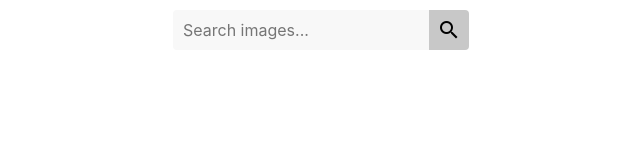
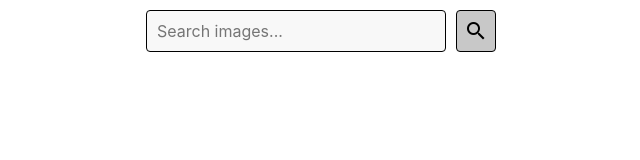
Before and after one commit to cs050383bav/goit-js-hw-11, a website built with Parcel: page src/index.html in a window 1280 px wide. Shown: the whole page, without its empty margins (319-959 px from the left). Built offline with nearby package versions, Linux system fonts and the light colour scheme.

Commit message:
Update _example.scss

```diff
--- a/src/sass/_example.scss
+++ b/src/sass/_example.scss
@@ -40,10 +40,12 @@ p {
 }
 
 .search-form input {
-  width: 20%;
-  border-radius: 4px 0 0 4px;
-  border: rgb(5, 5, 5);
-  // outline: none;
+  width: 300px;
+  border-radius: 4px 4px 4px 4px;
+  // border: rgb(5, 5, 5);
+  border: 1px solid;
+  // outline-style: solid;
+  // outline-color: #000;
   background-color: rgb(248, 248, 248);
   padding: 8px 10px;
   font: inherit;
@@ -51,13 +53,14 @@ p {
 
 .search-form button {
   display: flex;
+  margin-left: 10px;
   justify-content: center;
   align-items: center;
   width: 2.5em;
-  border: none;
+  border: 1px solid;
   background-color: rgb(200, 200, 200);
 
-  border-radius: 0 4px 4px 0;
+  border-radius: 4px 4px 4px 4px;
   cursor: pointer;
 }
 
@@ -140,7 +143,7 @@ p {
   display: flex;
   flex-direction: column;
   align-items: center;
-  color: rgb(255, 255, 255);
+  color: #000;
 }
 
 .info-item:not(:first-child) {
```
